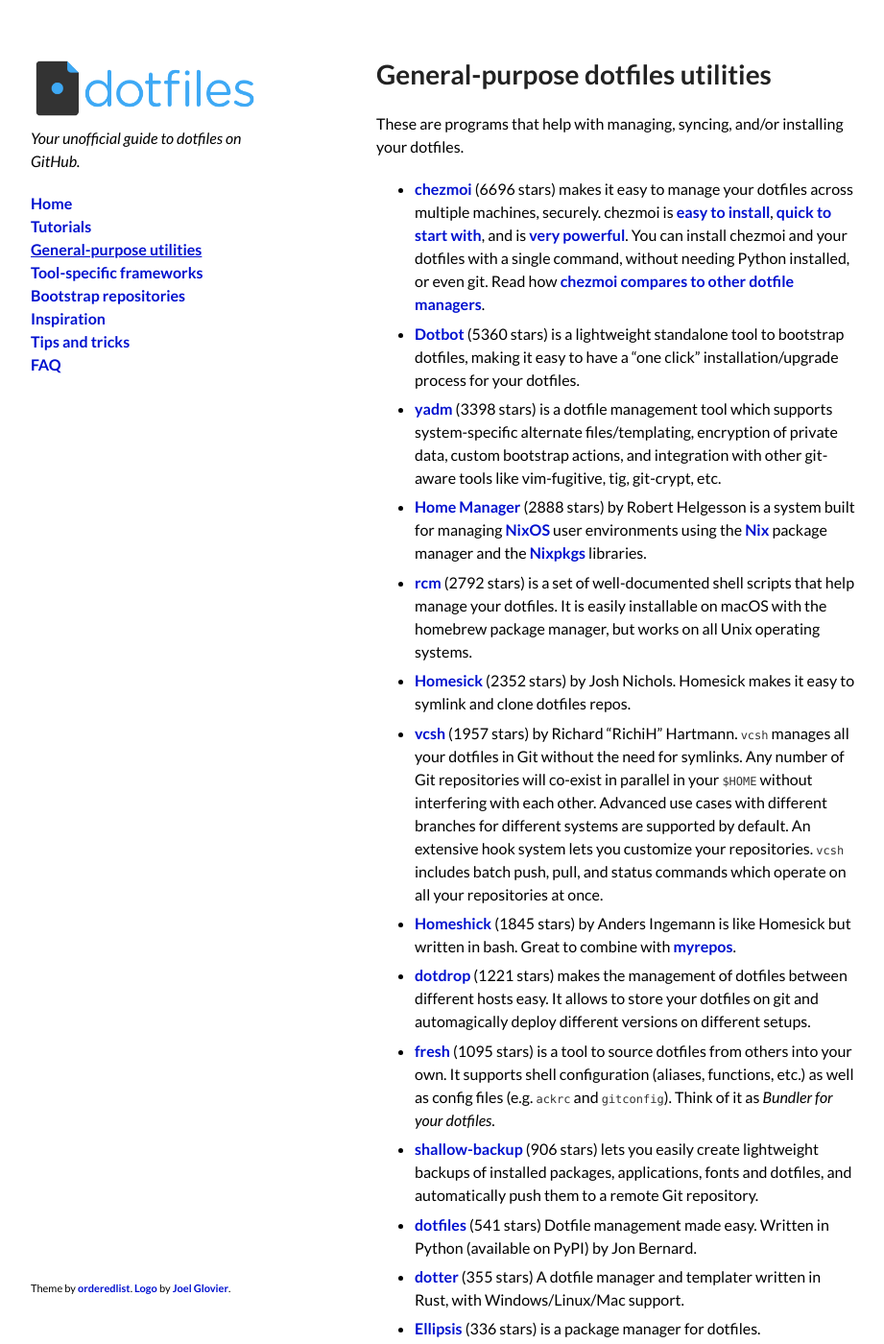
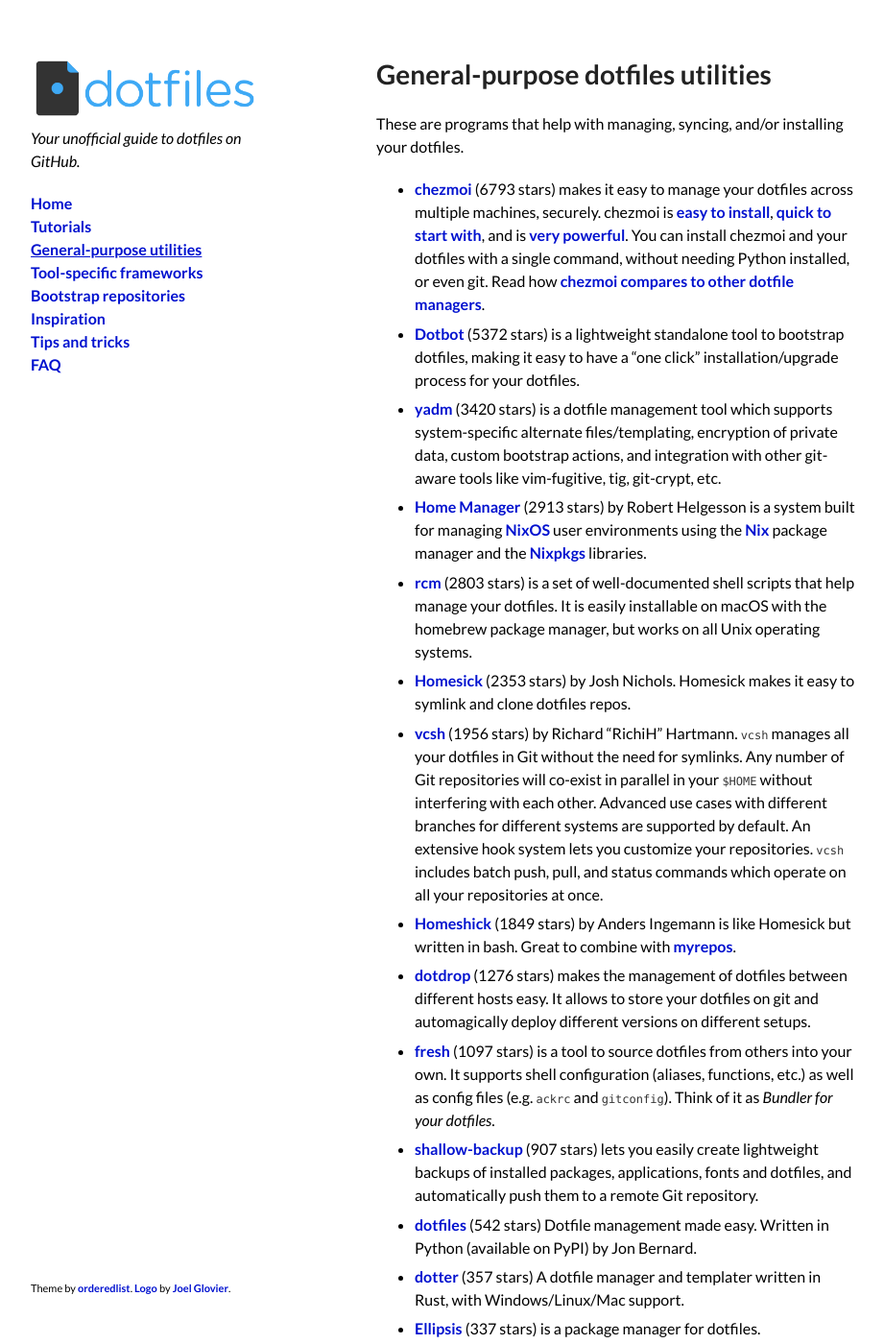
Before and after one commit to dotfiles/dotfiles.github.com, a Jekyll site: the page built from utilities.md, in a window 1280 px wide and 1400 px high. Shown: the whole window at 96% size, without its empty margins (178-1099 px from the left). Built offline with Jekyll 4.4.1, drawn with Linux system fonts in a browser that asks for light colours; comment, search, counter and statistics services are not loaded; some of the changed text lies outside the part shown.

Commit message:
Update star counts

```diff
--- a/_data/bootstrap.yml
+++ b/_data/bootstrap.yml
@@ -2,12 +2,12 @@
   name: thoughtbot/dotfiles
   notes: A base set of configs, plugins, scripts, and aliases for vim, tmux, git,
     ruby, and zsh.
-  stars: 7096
+  stars: 7105
   url: https://github.com/thoughtbot/dotfiles
-- forks: 358
+- forks: 359
   name: dotphiles
   notes: A community driven framework of dotfiles, for the usual terminal apps and
     shells, designed to work across multiple platforms and degrade for older versions
     of software or OS, allowing you to use the same settings on all your machines.
-  stars: 700
+  stars: 699
   url: https://github.com/dotphiles/dotphiles
--- a/_data/utilities.yml
+++ b/_data/utilities.yml
@@ -9,14 +9,14 @@
   notes: is a minimalist dotfile management framework, written 100% in bash.
   stars: 90
   url: https://github.com/bashdot/bashdot
-- forks: 343
+- forks: 347
   name: chezmoi
   notes: makes it easy to manage your dotfiles across multiple machines, securely.
     chezmoi is [easy to install](https://chezmoi.io/install/), [quick to start with](https://chezmoi.io/quick-start/),
     and is [very powerful](https://www.chezmoi.io/user-guide/setup/). You can install
     chezmoi and your dotfiles with a single command, without needing Python installed,
     or even git. Read how [chezmoi compares to other dotfile managers](https://www.chezmoi.io/comparison-table/).
-  stars: 6696
+  stars: 6793
   url: https://github.com/twpayne/chezmoi
   website: https://chezmoi.io
 - forks: 3
@@ -44,18 +44,18 @@
   notes: is a utility to manage your dotfiles, lightweight and simple.
   stars: 115
   url: https://github.com/justone/dfm
-- forks: 244
+- forks: 245
   name: Dotbot
   notes: is a lightweight standalone tool to bootstrap dotfiles, making it easy to
     have a "one click" installation/upgrade process for your dotfiles.
-  stars: 5360
+  stars: 5372
   url: https://github.com/anishathalye/dotbot
-- forks: 71
+- forks: 70
   name: dotdrop
   notes: makes the management of dotfiles between different hosts easy. It allows
     to store your dotfiles on git and automagically deploy different versions on different
     setups.
-  stars: 1221
+  stars: 1276
   url: https://github.com/deadc0de6/dotdrop
 - forks: 31
   name: dotfiler
@@ -76,7 +76,7 @@
   name: dotgit
   notes: by Kobus van Schoor. A comprehensive and versatile dotfiles manager which
     helps to synchronize your dotfiles between multiple computers and devices.
-  stars: 149
+  stars: 150
   url: https://github.com/kobus-v-schoor/dotgit
 - forks: 1
   name: dotsecrets
@@ -97,7 +97,7 @@
   name: Dotsync
   notes: utility for syncing dotfiles between multiple machines from a Git repo or
     push using rsync.
-  stars: 285
+  stars: 284
   url: https://github.com/dotphiles/dotsync
 - forks: 14
   name: dotty
@@ -109,7 +109,7 @@
 - forks: 30
   name: Ellipsis
   notes: is a package manager for dotfiles.
-  stars: 336
+  stars: 337
   url: https://github.com/ellipsis/ellipsis
 - forks: 8
   name: exogenesis
@@ -122,7 +122,7 @@
   notes: is a tool to source dotfiles from others into your own. It supports shell
     configuration (aliases, functions, etc.) as well as config files (e.g. `ackrc`
     and `gitconfig`). Think of it as _Bundler for your dotfiles_.
-  stars: 1095
+  stars: 1097
   url: https://github.com/freshshell/fresh
 - forks: 35
   name: Ghar
@@ -142,12 +142,12 @@
     you. Homely also has a clever Automatic Cleanup feature and good tutorials.
   stars: 45
   url: https://github.com/phodge/homely
-- forks: 930
+- forks: 933
   name: Home Manager
   notes: by Robert Helgesson is a system built for managing [NixOS](https://nixos.org)
     user environments using the [Nix](https://nixos.org/nix/) package manager and
     the [Nixpkgs](https://nixos.org/nixpkgs/) libraries.
-  stars: 2888
+  stars: 2913
   url: https://github.com/rycee/home-manager
 - forks: 24
   name: Homemaker
@@ -160,12 +160,12 @@
   name: Homeshick
   notes: by Anders Ingemann is like Homesick but written in bash. Great to combine
     with [myrepos](https://web.archive.org/web/20200904205236/https://waiting-for-dev.github.io/blog/2014/05/04/distributable-and-organized-dotfiles-with-homeshick-and-mr/).
-  stars: 1845
+  stars: 1849
   url: https://github.com/andsens/homeshick
 - forks: 129
   name: Homesick
   notes: by Josh Nichols. Homesick makes it easy to symlink and clone dotfiles repos.
-  stars: 2352
+  stars: 2353
   url: https://github.com/technicalpickles/homesick
 - name: myrepos
   notes: is a tool to manage all your version control repositories at once.
@@ -179,18 +179,18 @@
     already available in the [Official Pearl Hub](https://github.com/pearl-hub).
   stars: 188
   url: https://github.com/pearl-core/pearl
-- forks: 130
+- forks: 129
   name: rcm
   notes: is a set of well-documented shell scripts that help manage your dotfiles.
     It is easily installable on macOS with the homebrew package manager, but works
     on all Unix operating systems.
-  stars: 2792
+  stars: 2803
   url: https://github.com/thoughtbot/rcm
-- forks: 159
+- forks: 162
   name: shallow-backup
   notes: lets you easily create lightweight backups of installed packages, applications,
     fonts and dotfiles, and automatically push them to a remote Git repository.
-  stars: 906
+  stars: 907
   url: https://github.com/alichtman/shallow-backup
 - forks: 12
   name: stowsh
@@ -202,7 +202,7 @@
     key differences that are more suitable to the deploy of dotfiles.
   stars: 2
   url: https://gitlab.com/semente/summon
-- forks: 121
+- forks: 120
   name: vcsh
   notes: by Richard "RichiH" Hartmann. `vcsh` manages all your dotfiles in Git without
     the need for symlinks. Any number of Git repositories will co-exist in parallel
@@ -210,14 +210,14 @@
     branches for different systems are supported by default. An extensive hook system
     lets you customize your repositories. `vcsh` includes batch push, pull, and status
     commands which operate on all your repositories at once.
-  stars: 1957
+  stars: 1956
   url: https://github.com/RichiH/vcsh
 - forks: 143
   name: yadm
   notes: is a dotfile management tool which supports system-specific alternate files/templating,
     encryption of private data, custom bootstrap actions, and integration with other
     git-aware tools like vim-fugitive, tig, git-crypt, etc.
-  stars: 3398
+  stars: 3420
   url: https://github.com/TheLocehiliosan/yadm
   website: https://yadm.io/
 - forks: 9
@@ -237,17 +237,17 @@
 - forks: 19
   name: dotter
   notes: A dotfile manager and templater written in Rust, with Windows/Linux/Mac support.
-  stars: 355
+  stars: 357
   url: https://github.com/SuperCuber/dotter
 - forks: 69
   name: dotfiles
   notes: Dotfile management made easy. Written in Python (available on PyPI) by Jon
     Bernard.
-  stars: 541
+  stars: 542
   url: https://github.com/jbernard/dotfiles
 - forks: 27
   name: comtrya
   notes: configuration Management for Localhost / dotfiles.
-  stars: 179
+  stars: 182
   url: https://github.com/comtrya/comtrya
   website: https://www.comtrya.dev/
```
Also changed, not shown: _data/frameworks.yml (+38 -38 lines), _data/inspiration.yml (+34 -34 lines).
